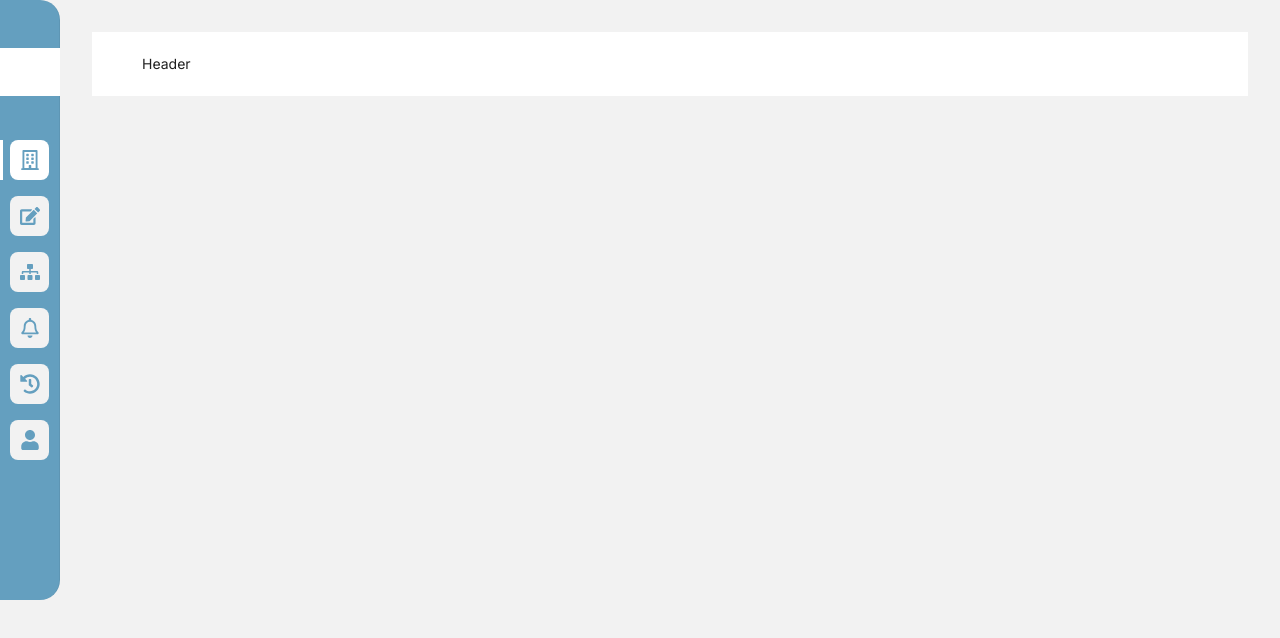
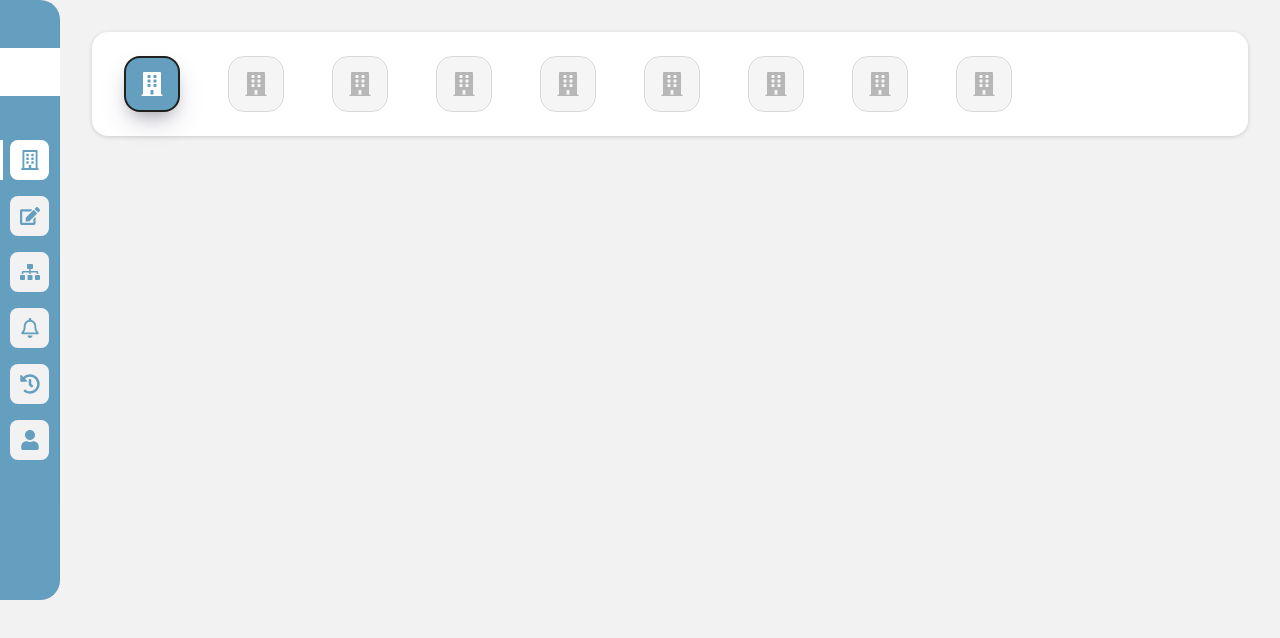
Before and after one commit to devjpedro/challenge-sea, a React (Vite) app: page / in a window 1280 px wide. Shown: the top 638 px of the page. Built offline with nearby package versions, Linux system fonts and the light colour scheme.

Commit message:
(add): layout header

```diff
--- a/src/App.tsx
+++ b/src/App.tsx
@@ -11,13 +11,13 @@ export function App() {
       <ConfigProvider
         theme={{
           token: {
-            colorPrimary: defaultTheme.primaryColor,
+            colorPrimary: defaultTheme.colors.primaryColor,
           },
           components: {
             Layout: {
-              bodyBg: defaultTheme['gray-100'],
-              siderBg: defaultTheme['gray-100'],
-              headerBg: defaultTheme.white,
+              bodyBg: defaultTheme.colors['gray-100'],
+              siderBg: defaultTheme.colors['gray-100'],
+              headerBg: defaultTheme.colors.white,
             },
           },
         }}
--- a/src/components/layouts/dashboard-layout/index.tsx
+++ b/src/components/layouts/dashboard-layout/index.tsx
@@ -1,9 +1,10 @@
 import { Layout } from 'antd'
 
 import { NavSidebar } from '../../ui/nav-sidebar'
-import { ContentLayout, CustomSider } from './styles'
+import { StepsHeader } from '../../ui/steps-header'
+import { ContentLayout, CustomHeader, CustomSider } from './styles'
 
-const { Content, Header } = Layout
+const { Content } = Layout
 
 export function DashboardLayout() {
   return (
@@ -28,12 +29,14 @@ export function DashboardLayout() {
         <NavSidebar />
       </CustomSider>
       <ContentLayout>
-        <Header className="header">Header</Header>
+        <CustomHeader>
+          <StepsHeader />
+        </CustomHeader>
         <Content className="content">
-          {/* <Flex gap="large">
-              <MainContent />
-              <SideContent />
-            </Flex> */}
+          {/* <Flex gap="large"> */}
+          {/* <SideContent /> */}
+          {/* <MainContent /> */}
+          {/* </Flex> */}
         </Content>
       </ContentLayout>
     </Layout>
--- a/src/components/layouts/dashboard-layout/styles.ts
+++ b/src/components/layouts/dashboard-layout/styles.ts
@@ -16,3 +16,10 @@ export const CustomSider = styled(Layout.Sider)`
 
   flex: auto !important;
 `
+
+export const CustomHeader = styled(Layout.Header)`
+  padding: 1.5rem 2rem !important;
+  height: auto !important;
+  box-shadow: ${(props) => props.theme.shadows['shadow-1']};
+  border-radius: 16px;
+`
--- a/src/components/ui/nav-sidebar/index.tsx
+++ b/src/components/ui/nav-sidebar/index.tsx
@@ -7,7 +7,7 @@ import {
   FaUser,
 } from 'react-icons/fa'
 
-import { CustomMenu } from './styled'
+import { CustomMenu } from './styles'
 
 const navItems = [
   {
--- a/src/components/ui/nav-sidebar/styled.ts
+++ b/src/components/ui/nav-sidebar/styles.ts
@@ -4,7 +4,7 @@ import styled from 'styled-components'
 export const CustomMenu = styled(Menu)`
   position: relative;
 
-  background-color: ${(props) => props.theme.primaryColor};
+  background-color: ${(props) => props.theme.colors.primaryColor};
   height: 75vh;
   border-start-end-radius: 1.25rem;
   border-end-end-radius: 1.25rem;
@@ -18,8 +18,8 @@ export const CustomMenu = styled(Menu)`
   gap: 1rem;
 
   li {
-    background-color: ${(props) => props.theme['gray-100']};
-    color: ${(props) => props.theme.primaryColor} !important;
+    background-color: ${(props) => props.theme.colors['gray-100']};
+    color: ${(props) => props.theme.colors.primaryColor} !important;
 
     display: flex !important;
     align-items: center !important;
@@ -35,7 +35,7 @@ export const CustomMenu = styled(Menu)`
     }
 
     &:hover {
-      background-color: ${(props) => props.theme.white} !important;
+      background-color: ${(props) => props.theme.colors.white} !important;
     }
 
     &::before {
@@ -43,7 +43,7 @@ export const CustomMenu = styled(Menu)`
       display: none;
       width: 3px;
       height: 100%;
-      background-color: ${(props) => props.theme.white};
+      background-color: ${(props) => props.theme.colors.white};
 
       position: absolute;
       top: 0;
@@ -51,7 +51,7 @@ export const CustomMenu = styled(Menu)`
     }
 
     &.ant-menu-item-selected {
-      background-color: ${(props) => props.theme.white};
+      background-color: ${(props) => props.theme.colors.white};
     }
 
     &.ant-menu-item-selected::before {
--- /dev/null
+++ b/src/components/ui/steps-header/index.tsx
@@ -0,0 +1,23 @@
+import { Flex } from 'antd'
+import { useState } from 'react'
+import { FaBuilding } from 'react-icons/fa'
+
+import { CustomButtonStep } from './styles'
+
+export function StepsHeader() {
+  const [activeStep, setActiveStep] = useState(0)
+
+  return (
+    <Flex gap="3rem">
+      {Array.from({ length: 9 }).map((_, index) => (
+        <CustomButtonStep
+          type="primary"
+          key={index}
+          icon={<FaBuilding />}
+          size="large"
+          disabled={index > activeStep}
+        />
+      ))}
+    </Flex>
+  )
+}
--- /dev/null
+++ b/src/components/ui/steps-header/styles.ts
@@ -0,0 +1,17 @@
+import { Button } from 'antd'
+import styled from 'styled-components'
+
+export const CustomButtonStep = styled(Button)`
+  width: 56px !important;
+  height: 56px !important;
+
+  border-radius: 1rem;
+
+  font-size: 1.5rem;
+
+  box-shadow: ${(props) => props.theme.shadows['shadow-3']};
+
+  &:not(:disabled) {
+    border: 2px solid #202020;
+  }
+`
--- a/src/styles/defaultTheme.ts
+++ b/src/styles/defaultTheme.ts
@@ -1,5 +1,16 @@
 export const defaultTheme = {
-  white: '#ffffff',
-  primaryColor: '#649fbf',
-  'gray-100': '#f2f2f2',
+  // Colors
+  colors: {
+    white: '#ffffff',
+    primaryColor: '#649fbf',
+    'gray-100': '#f2f2f2',
+  },
+
+  // Shadows
+  shadows: {
+    'shadow-1': 'rgba(0, 0, 0, 0.16) 0px 1px 4px',
+    'shadow-2': 'rgba(0, 0, 0, 0.24) 0px 3px 8px',
+    'shadow-3':
+      'rgba(50, 50, 93, 0.25) 0px 13px 27px -5px, rgba(0, 0, 0, 0.3) 0px 8px 16px -8px',
+  },
 } as const
```
